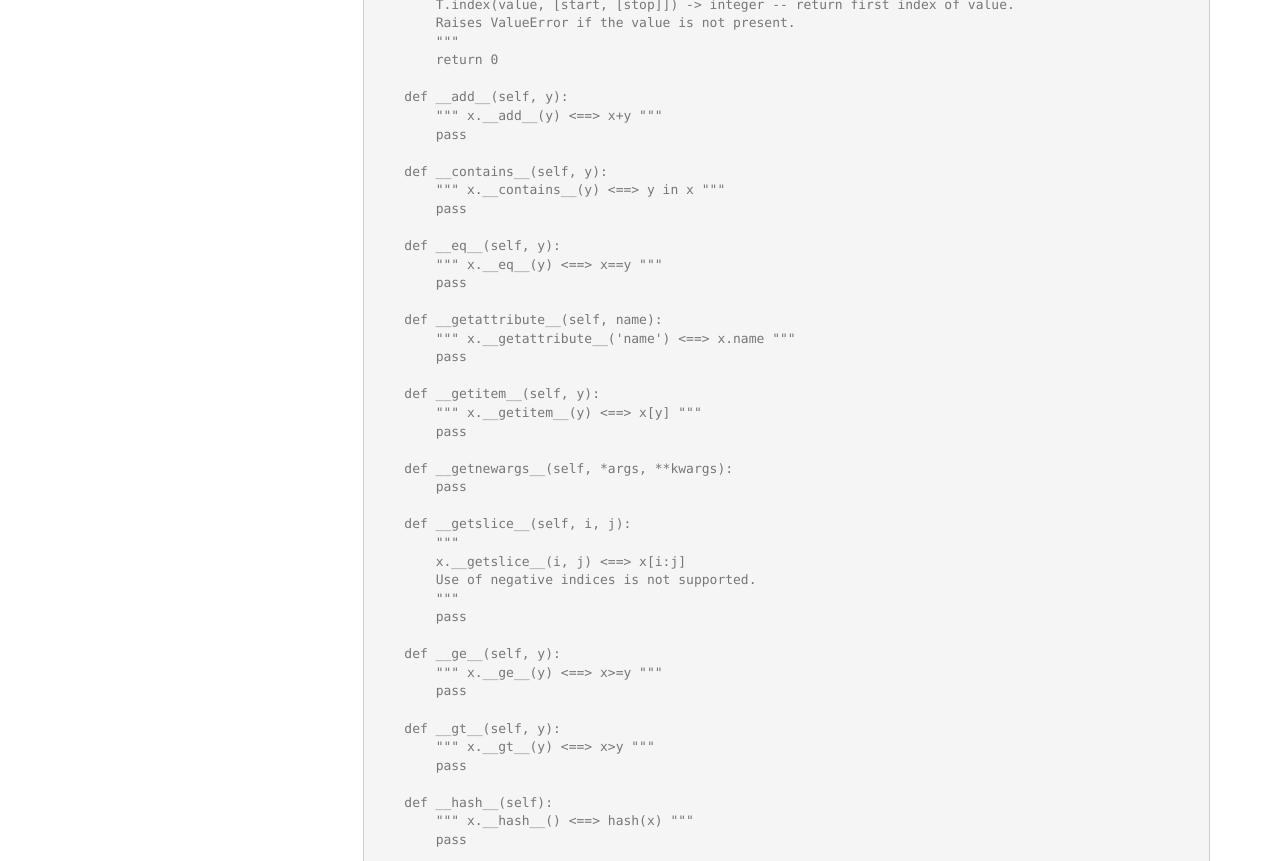
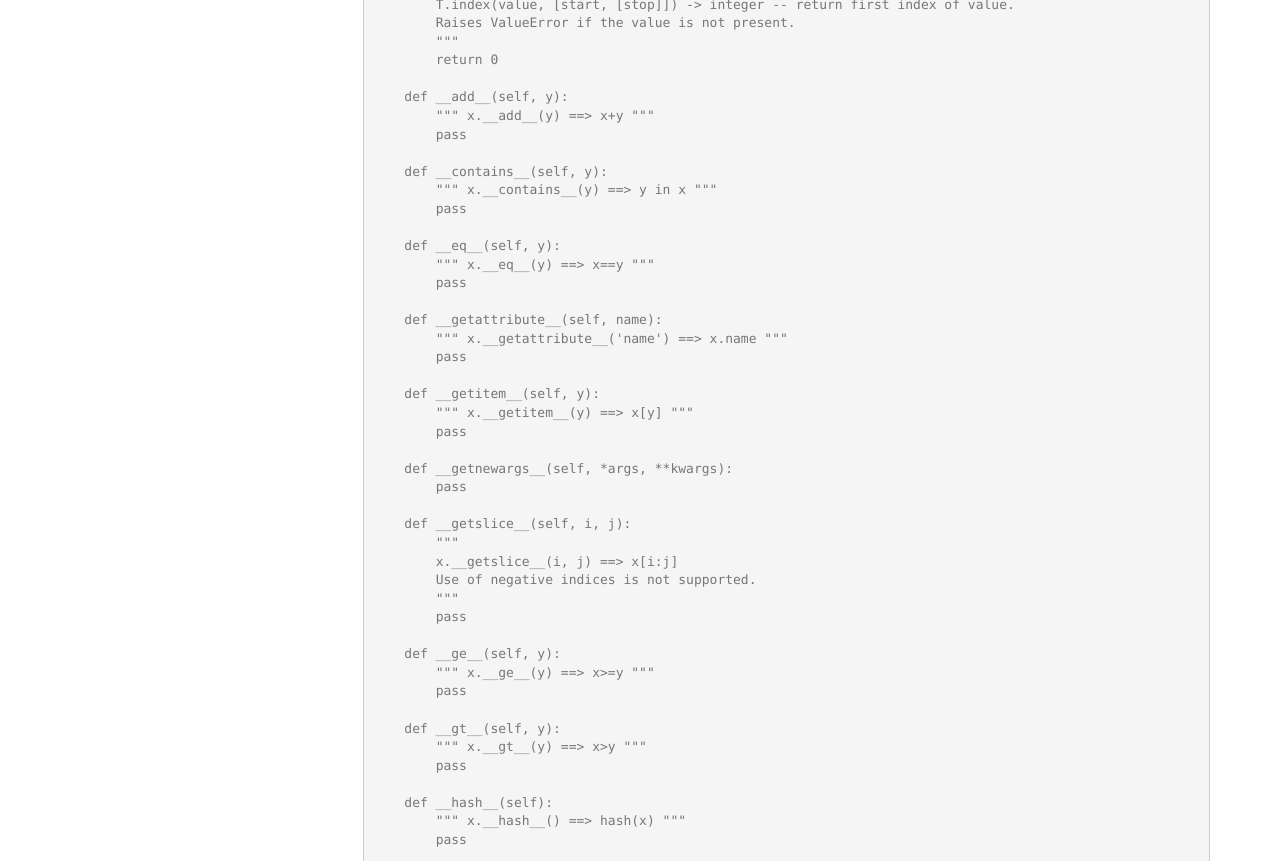
Before and after one commit to bamboo88/blog, a Jekyll site: the page built from pages/python/python_tuple.md, in a window 1280 px wide and 1400 px high. Shown: the part 539-1400 px from the top of the window. Built offline with Jekyll 4.4.1, drawn with Linux system fonts in a browser that asks for light colours; nearby versions of some CDN libraries; comment, search, counter and statistics services are not loaded; some of the changed text lies outside the part shown.

```diff
--- a/pages/python/python_tuple.md
+++ b/pages/python/python_tuple.md
@@ -27,23 +27,23 @@ folder: python
         return 0
 
     def __add__(self, y):
-        """ x.__add__(y) <==> x+y """
+        """ x.__add__(y) ==> x+y """
         pass
 
     def __contains__(self, y):
-        """ x.__contains__(y) <==> y in x """
+        """ x.__contains__(y) ==> y in x """
         pass
 
     def __eq__(self, y):
-        """ x.__eq__(y) <==> x==y """
+        """ x.__eq__(y) ==> x==y """
         pass
 
     def __getattribute__(self, name):
-        """ x.__getattribute__('name') <==> x.name """
+        """ x.__getattribute__('name') ==> x.name """
         pass
 
     def __getitem__(self, y):
-        """ x.__getitem__(y) <==> x[y] """
+        """ x.__getitem__(y) ==> x[y] """
         pass
 
     def __getnewargs__(self, *args, **kwargs):
@@ -51,21 +51,21 @@ folder: python
 
     def __getslice__(self, i, j):
         """
-        x.__getslice__(i, j) <==> x[i:j]
+        x.__getslice__(i, j) ==> x[i:j]
         Use of negative indices is not supported.
         """
         pass
 
     def __ge__(self, y):
-        """ x.__ge__(y) <==> x>=y """
+        """ x.__ge__(y) ==> x>=y """
         pass
 
     def __gt__(self, y):
-        """ x.__gt__(y) <==> x>y """
+        """ x.__gt__(y) ==> x>y """
         pass
 
     def __hash__(self):
-        """ x.__hash__() <==> hash(x) """
+        """ x.__hash__() ==> hash(x) """
         pass
 
     def __init__(self, seq=()):
```
